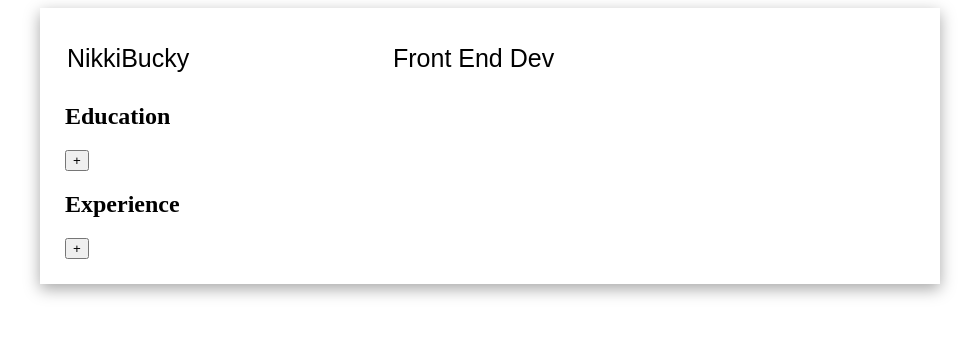
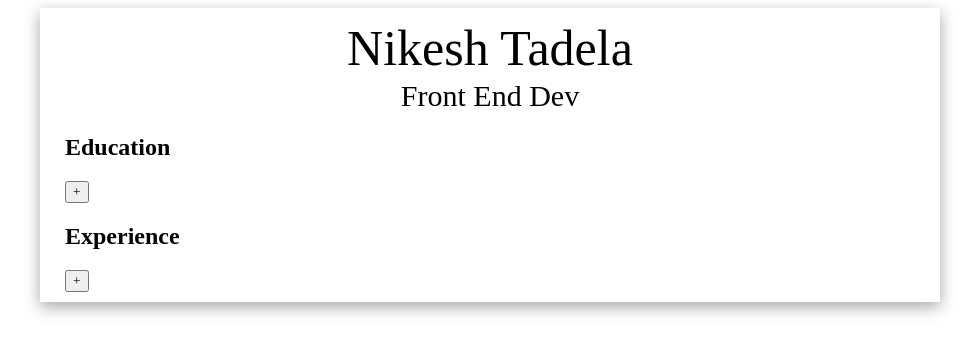
Before and after one commit to Nikesh-Nikki/CV_Maker, a React (Create React App) app: page / in a window 1280 px wide. Shown: the top 354 px of the page, without its empty margins (150-1129 px from the left). Built offline with nearby package versions, Linux system fonts and the light colour scheme.

Commit message:
styled the header

```diff
--- a/public/index.css
+++ b/public/index.css
@@ -1,27 +1,5 @@
-body{
-
-}
-
-/* doc */
-#doc {
-    width: min(90vw,850px);
-    margin: auto;
-    box-shadow: rgba(0, 0, 0, 0.35) 0px 5px 15px;
-    padding: 25px;
-}
-/* styles on section */
-.section{
-
-}
-
-.topSection{
-
-}
-
-/* name and post */
-.name,.post {
-    height: 50px;
-    font-size: 25px;
+* {
+    font-family: 'Times New Roman', Times, serif;
 }
 
 
@@ -30,6 +8,7 @@ input{
     border: 0px;
     color: inherit;
     box-sizing:border-box;
+    --webkit-appearance : none;
 }
 
 input.editable{
@@ -40,6 +19,52 @@ input:focus{
     outline: none;
     border-bottom: 2px solid black;
 }
+
+
+body{
+
+}
+
+/* doc */
+#doc {
+    width: min(90vw,850px);
+    margin: auto;
+    box-shadow: rgba(0, 0, 0, 0.35) 0px 5px 15px;
+    padding: 10px 25px;
+}
+
+/* header */
+#header {
+    width: 100%;
+    display: flex;
+    flex-direction: column;
+    align-items: center;
+}
+
+/* name and post */
+.name {
+    font-weight: 150;
+    font-size: 50px;
+}
+
+.post{
+    font-size: 30px;
+}
+
+.name,.post{
+    text-align: center;
+}
+
+/* styles on section */
+.section{
+
+}
+
+.topSection{
+
+}
+
+
 
 /* styles on an entry */
 .entry{
--- a/src/App.jsx
+++ b/src/App.jsx
@@ -7,8 +7,10 @@ import Section from "./components/Section.jsx";
 export default function App(){
     return (
         <Doc>
-            <Name name='Nikesh Tadela'/>
-            <Post post='Front End Dev' />
+            <div id="header">
+                <Name name='Nikesh Tadela'/>
+                <Post post='Front End Dev' />
+            </div>
             <Section title='Education' />
             <Section title = 'Experience' />
         </Doc>
--- a/src/components/Name.jsx
+++ b/src/components/Name.jsx
@@ -4,7 +4,7 @@ import Input from './Input.jsx';
 
 
 export default function Name (props){
-    const [name,setName]=useState('NikkiBucky');
+    const [name,setName]=useState(props.name);
     function nameChange(event){
         setName(event.target.value);
     }
--- a/src/components/Post.jsx
+++ b/src/components/Post.jsx
@@ -3,7 +3,7 @@ import { useState } from 'react';
 import Input from './Input.jsx';
 
 export default function Post (props){
-    const [post,setPost]=useState('Front End Dev');
+    const [post,setPost]=useState(props.post);
     function changePost(event){
         setPost(event.target.value);
     }
```
